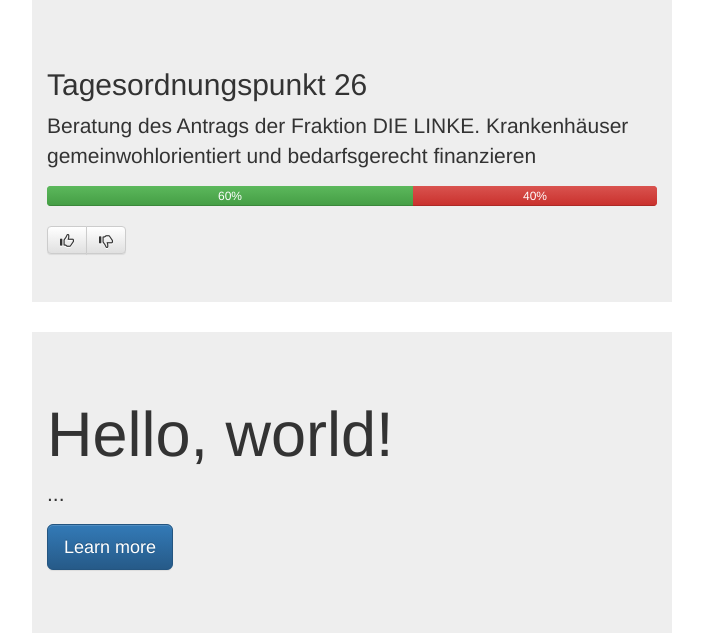
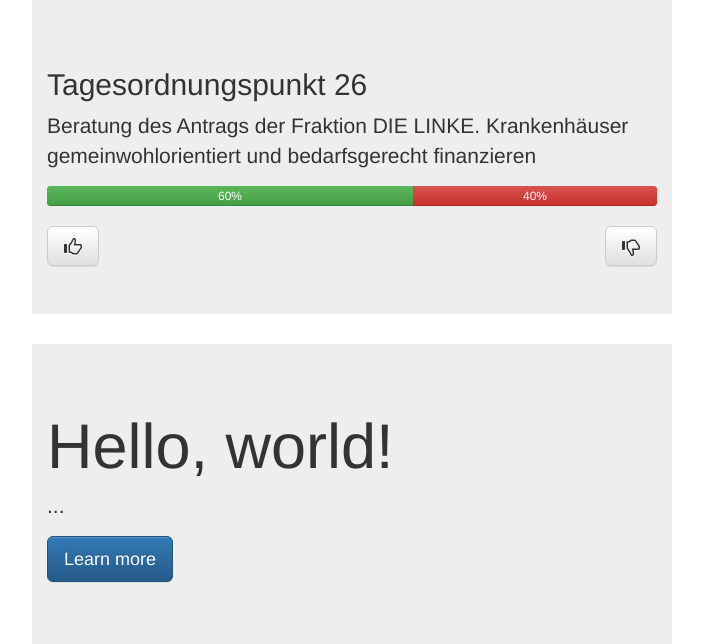
Before and after one commit to Jugendhackt/polivote, a Python web app: template Template/Template.html in a window 1280 px wide. Shown: the part 300-944 px from the top of the page, without its empty margins (288-991 px from the left). Run offline with Jinja, Linux system fonts and the light colour scheme; the template is opened without the code that fills it, so the values that code supplies are empty; some libraries are stand-ins or nearby versions.

Commit message:
Bigger Buttons,Alignment

```diff
--- a/Template/Template.html
+++ b/Template/Template.html
@@ -26,14 +26,14 @@
                     40%
                 </div>
             </div>
-            <div class="btn-group" role="group" aria-label="...">
-                <button type="button" class="btn btn-default">
-                    <span class="glyphicon glyphicon-thumbs-up" aria-hidden="true"></span>
-                </button>
-                <button type="button" class="btn btn-default">
-                    <span class="glyphicon glyphicon-thumbs-down" aria-hidden="true"></span>
-                </button>
-            </div>
+
+            <button type="button" class="btn btn-default btn-lg">
+                <span class="glyphicon glyphicon-thumbs-up" aria-hidden="true"></span>
+            </button>
+            <button type="button" class="btn btn-default btn-lg pull-right">
+                <span class="glyphicon glyphicon-thumbs-down" aria-hidden="true"></span>
+            </button>
+
         </div>
     </div>
     <div id="row">
```
